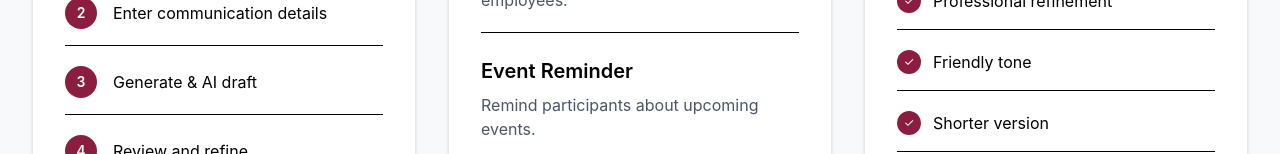
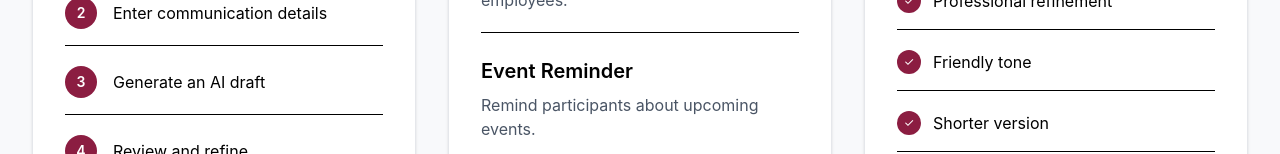
Before and after one commit to sharmibalaG/communication-ai-assistant, a React (Vite) app in the folder frontend/: page / in a window 1280 px wide. Shown: the part 646-800 px from the top of the page. Built offline with nearby package versions, Linux system fonts and the light colour scheme; no server answers.

Commit message:
fixed typo

```diff
--- a/frontend/src/pages/Landing.tsx
+++ b/frontend/src/pages/Landing.tsx
@@ -56,7 +56,7 @@ const LandingPage = ({ onLaunch }: LandingPageProps) => {
             {[
               "Launch Assistant",
               "Enter communication details",
-              "Generate & AI draft",
+              "Generate an AI draft",
               "Review and refine",
               "Finalize and export",
             ].map((step, index) => (
```
